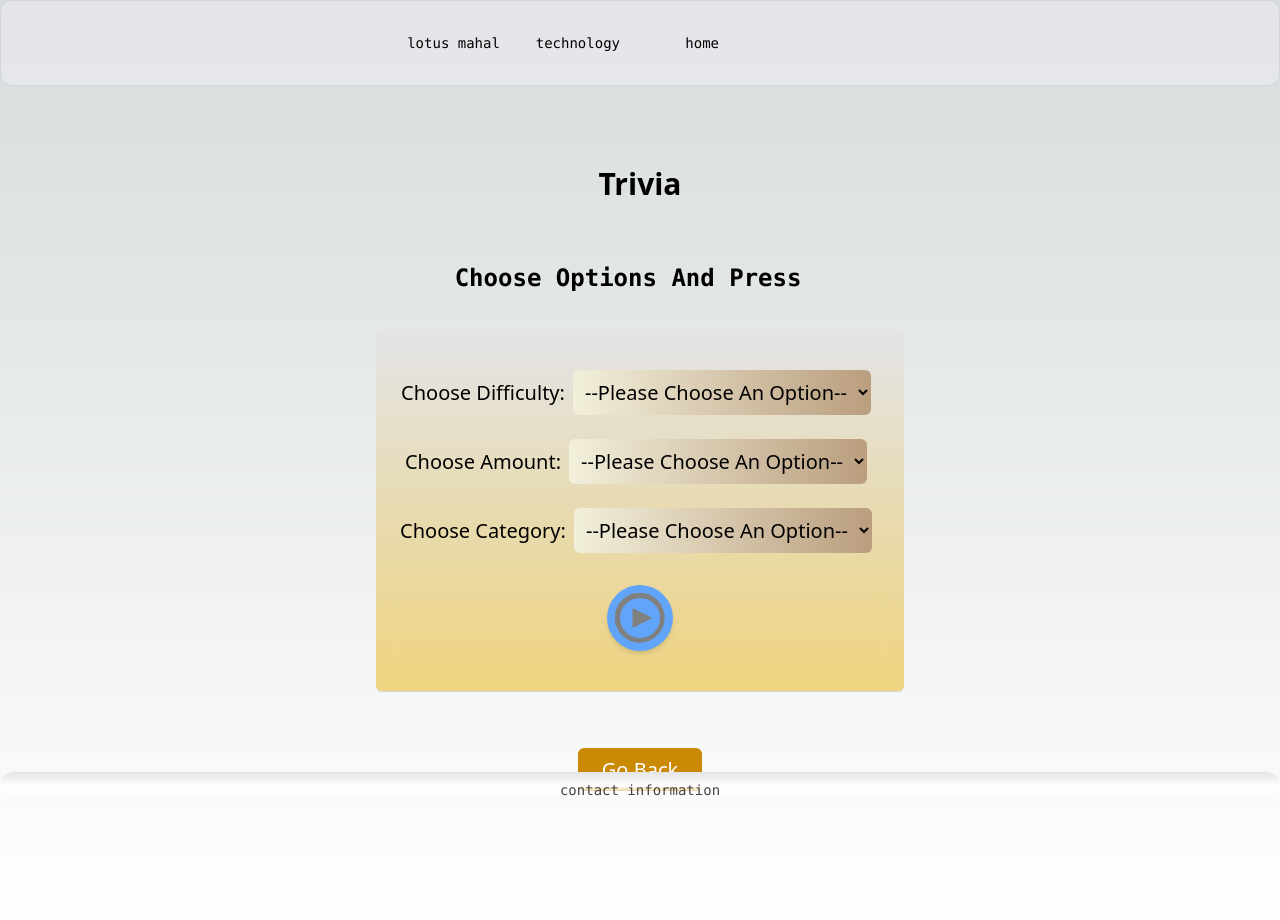
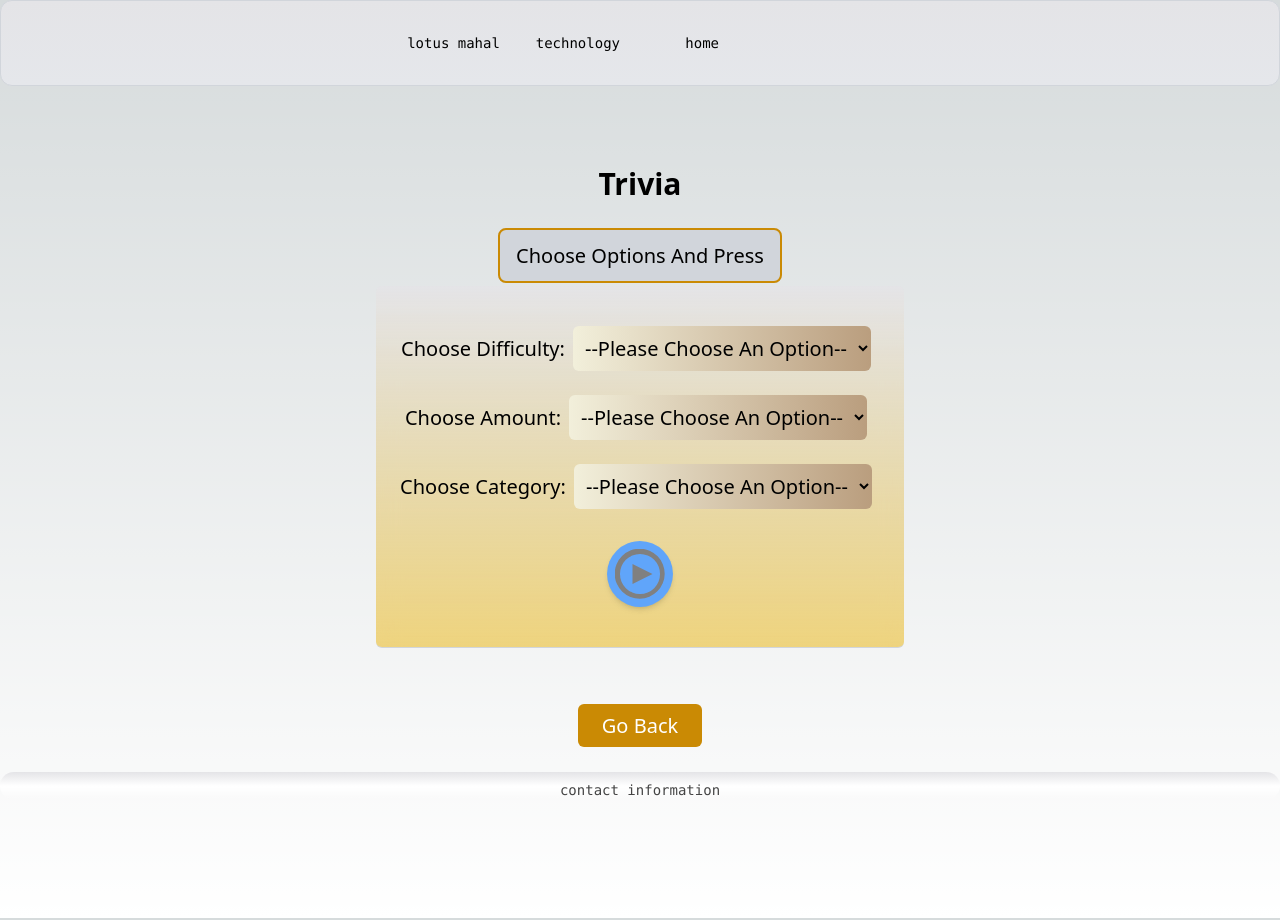
Before and after one commit to arnab-156/arnab-majumdar, a Next.js app: page /games/quiz in a window 1280 px wide. Built offline with nearby package versions, Linux system fonts and the light colour scheme.

Commit message:
heading style

```diff
--- a/src/app/components/trivia/triviaOptions.tsx
+++ b/src/app/components/trivia/triviaOptions.tsx
@@ -50,13 +50,13 @@ export const TriviaOptions: NextPage = () => {
 
     return (
         <div className="rounded content-center pb-28">
-            {!showTrivia && (<h1 className="text-center capitalize flex justify-center px-4 py-3 my-4 font-bold font-mono text-2xl mr-4 lg:max-w-lg">
-                <span className='sm:ml-2 mt-2 sm:mt-0'>
-                    {
-                        isLoading ? "Questions are loading... best of luck!" : !showTrivia ? <>Choose options and press </> : ""
-                    }
-                </span>
-            </h1>)}
+            <h1 className="text-center capitalize text-bold my-2">
+                {
+                    isLoading ? <span className="rounded-lg px-4 py-3 border-solid border-2 border-indigo-600 bg-gray-300 text-indigo-800">Questions are loading... best of luck!</span> : !showTrivia
+                        ? <span className="rounded-lg px-4 py-3 border-solid border-2 border-yellow-600 bg-gray-300">Choose options and press </span>
+                        : ""
+                }
+            </h1>
 
             {
                 fetchError && <div className='px-4 py-3 text-bold bg-gray-300 text-indigo-800 rounded-lg capitalize border-solid border-2 border-indigo-600 max-w-lg'>{errorMsg}, please hold on or please try again later!</div>
```
